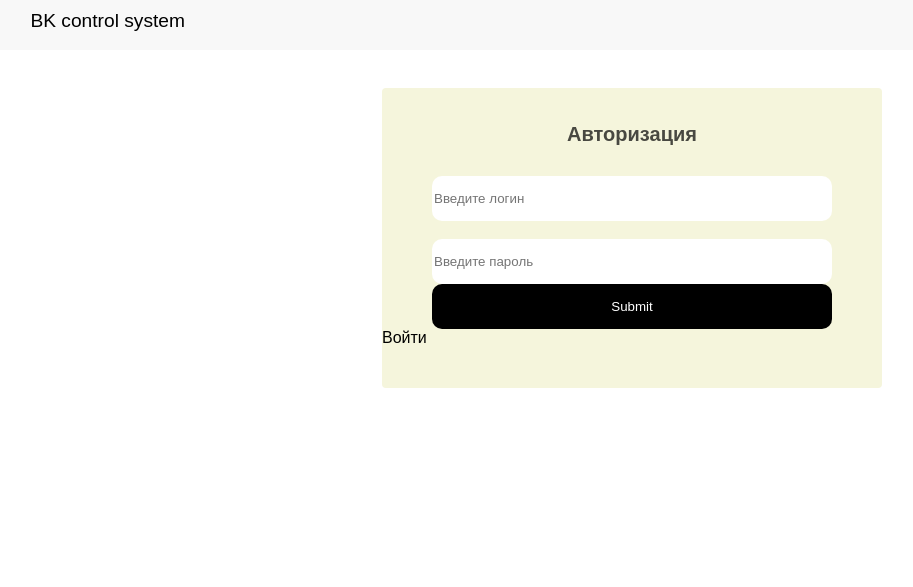
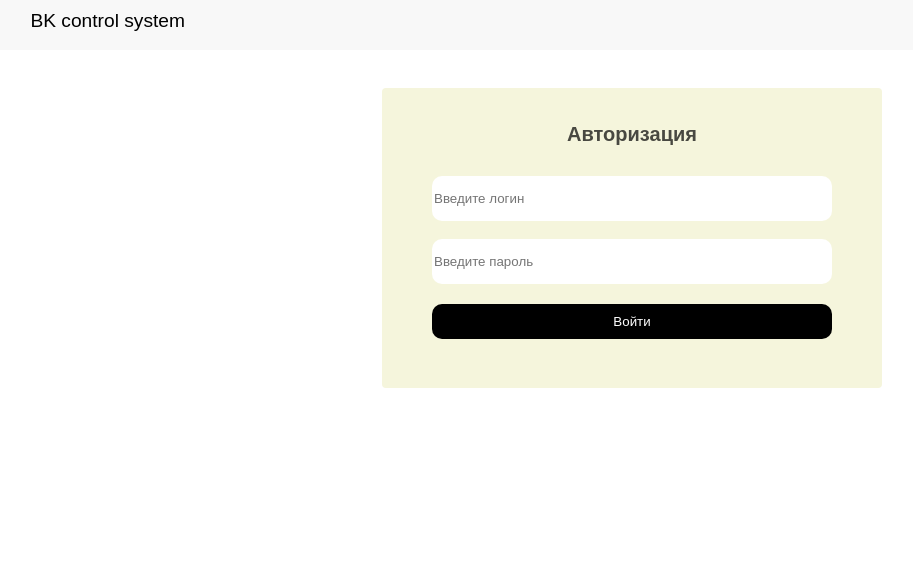
Before and after one commit to VlKuz/BK_System, a PHP site: page /views/index.php in a window 1280 px wide. Shown: the top 587 px of the page, without its empty margins (8-921 px from the left). Run offline with PHP 8.4, Linux system fonts and the light colour scheme.

Commit message:
index.php form changes

```diff
--- a/views/index.php
+++ b/views/index.php
@@ -8,7 +8,7 @@ include "../modules/system_name.php";
             <p class="form_auth_block_head_text">Авторизация</p>
             <input id="login" type="login" name="login" placeholder="Введите логин" required><br>
             <input id="pass" type="password" name="auth_pass" placeholder="Введите пароль" required >
-            <input class="form_auth_button" type="submit" name="form_auth_submit">Войти</input>
+            <button class="form_auth_button" name="form_auth_submit">Войти</button>
         </form>
         <div class="message"></div>
     </div>
```
